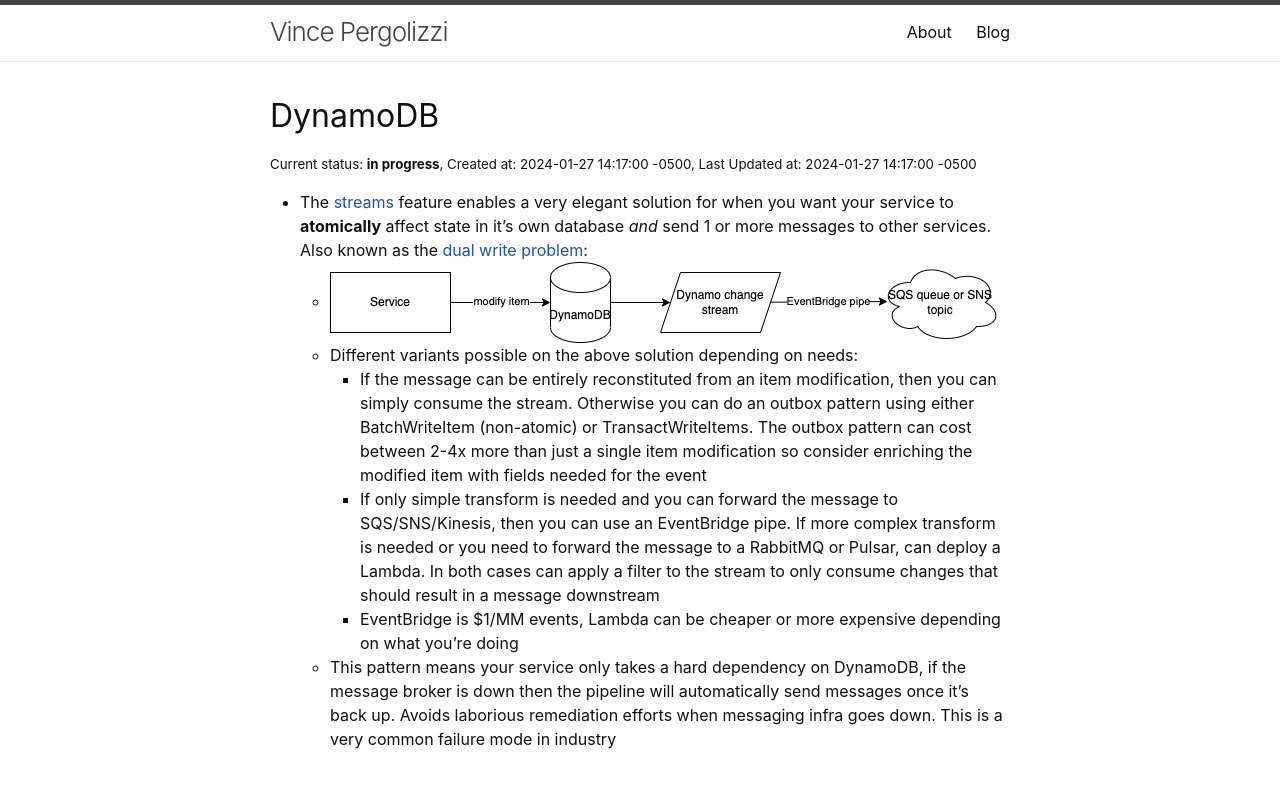
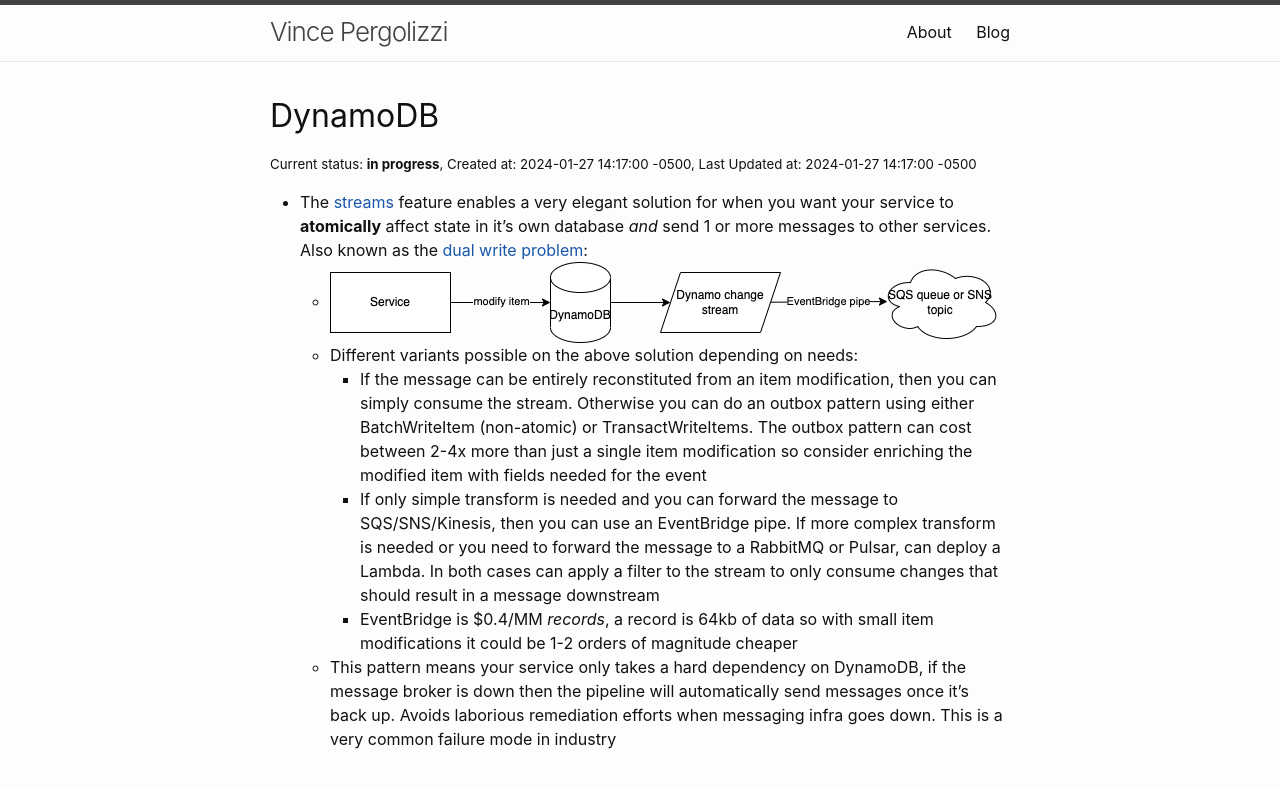
Before and after one commit to vp89/vp89.github.io, a Jekyll site: the page built from wiki/dynamodb.md, in a window 1280 px wide. Shown: the top 788 px of the page. Built offline with Jekyll 4.4.1, drawn with Linux system fonts in a browser that asks for light colours; nearby versions of some CDN libraries.

Commit message:
update event bridge cost

```diff
--- a/wiki/dynamodb.md
+++ b/wiki/dynamodb.md
@@ -12,5 +12,5 @@ update_date: 2024-01-27 14:17:00 -0500
     - Different variants possible on the above solution depending on needs:
         - If the message can be entirely reconstituted from an item modification, then you can simply consume the stream. Otherwise you can do an outbox pattern using either BatchWriteItem (non-atomic) or TransactWriteItems. The outbox pattern can cost between 2-4x more than just a single item modification so consider enriching the modified item with fields needed for the event
         - If only simple transform is needed and you can forward the message to SQS/SNS/Kinesis, then you can use an EventBridge pipe. If more complex transform is needed or you need to forward the message to a RabbitMQ or Pulsar, can deploy a Lambda. In both cases can apply a filter to the stream to only consume changes that should result in a message downstream
-        - EventBridge is $1/MM events, Lambda can be cheaper or more expensive depending on what you're doing
+        - EventBridge is $0.4/MM *records*, a record is 64kb of data so with small item modifications it could be 1-2 orders of magnitude cheaper
     - This pattern means your service only takes a hard dependency on DynamoDB, if the message broker is down then the pipeline will automatically send messages once it's back up. Avoids laborious remediation efforts when messaging infra goes down. This is a very common failure mode in industry
```
